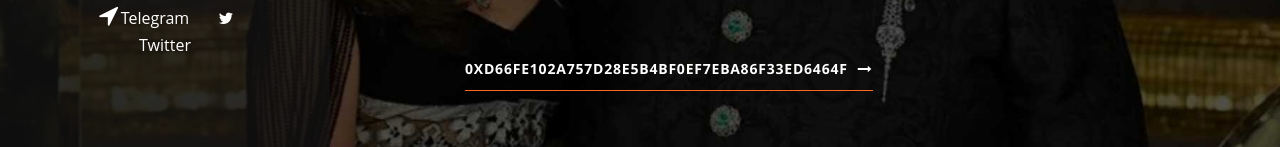
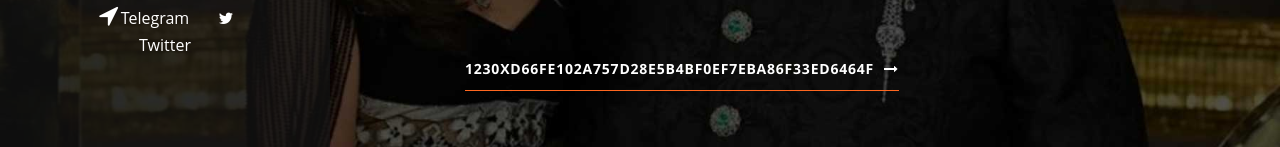
Before and after one commit to faizankhan2595/Ambani-Wedding, a plain HTML site: page index.html in a window 1280 px wide. Shown: the part 503-650 px from the top of the page. Drawn offline with Linux system fonts and the light colour scheme; a web font is replaced by a local one.

Commit message:
Update index.html

```diff
--- a/index.html
+++ b/index.html
@@ -107,7 +107,7 @@
                                                     </div>
                                                 </div>
                                                 <div class="gdlr-core-pbf-element">
-                                                    <div class="gdlr-core-button-item gdlr-core-item-pdlr gdlr-core-item-pdb gdlr-core-left-align"><a class="gdlr-core-button  gdlr-core-button-transparent gdlr-core-button-with-border" href="#" style="font-size: 14px;color: #ffffff;padding: 0px 0px 9px 0px;border-radius: 0px;-moz-border-radius: 0px;-webkit-border-radius: 0px;border-width: 0px 0px 1px 0px;border-color: #FF671F;"><span class="gdlr-core-content" >0xD66Fe102A757D28e5b4bf0eF7eba86f33ED6464f</span><i class="gdlr-core-pos-right fa fa-long-arrow-right"  ></i></a></div>
+                                                    <div class="gdlr-core-button-item gdlr-core-item-pdlr gdlr-core-item-pdb gdlr-core-left-align"><a class="gdlr-core-button  gdlr-core-button-transparent gdlr-core-button-with-border" href="#" style="font-size: 14px;color: #ffffff;padding: 0px 0px 9px 0px;border-radius: 0px;-moz-border-radius: 0px;-webkit-border-radius: 0px;border-width: 0px 0px 1px 0px;border-color: #FF671F;"><span class="gdlr-core-content" >1230xD66Fe102A757D28e5b4bf0eF7eba86f33ED6464f</span><i class="gdlr-core-pos-right fa fa-long-arrow-right"  ></i></a></div>
                                                 </div>
                                             </div>
                                         </div>
```
